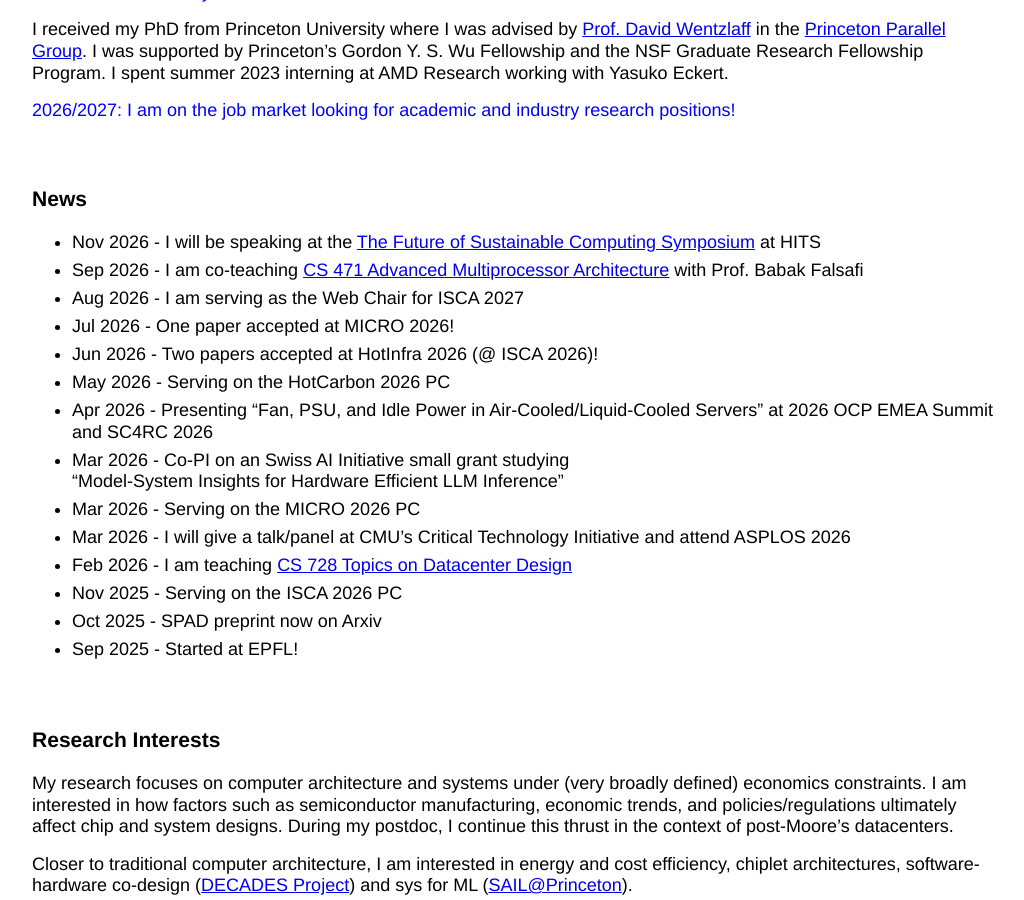
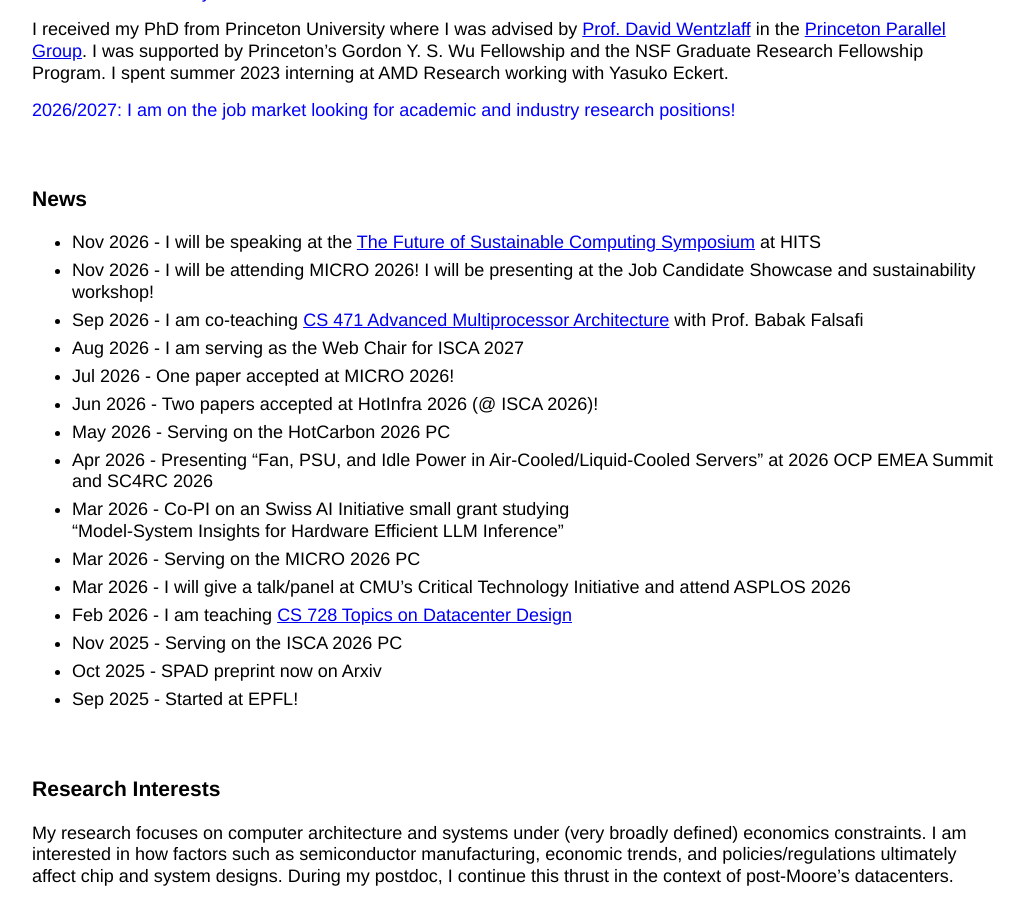
Before and after one commit to AugustNing/augustning.github.io, a Jekyll site: the page built from index.md, in a window 1280 px wide and 900 px high, scrolled down 544 px. Shown: the whole window, without its empty margins (124-1148 px from the left). Built offline with Jekyll 4.4.1, drawn with Linux system fonts in a browser that asks for light colours.

Commit message:
updated for MICRO

```diff
--- a/index.md
+++ b/index.md
@@ -29,6 +29,7 @@
 
 * Nov 2026 - I will be speaking at the [The Future of Sustainable Computing
 Symposium](https://thefutureofsuscomp2026.h-its.org/) at HITS
+* Nov 2026 - I will be attending MICRO 2026! I will be presenting at the Job Candidate Showcase and sustainability workshop!
 * Sep 2026 - I am co-teaching [CS 471 Advanced Multiprocessor Architecture](https://parsa.epfl.ch/course-info/cs471/) with Prof. Babak Falsafi
 * Aug 2026 - I am serving as the Web Chair for ISCA 2027
 * Jul 2026 - One paper accepted at MICRO 2026!
```
Also changed, not shown: assets/images/profile.jpg, assets/images/profile_old_2.jpg (added).
